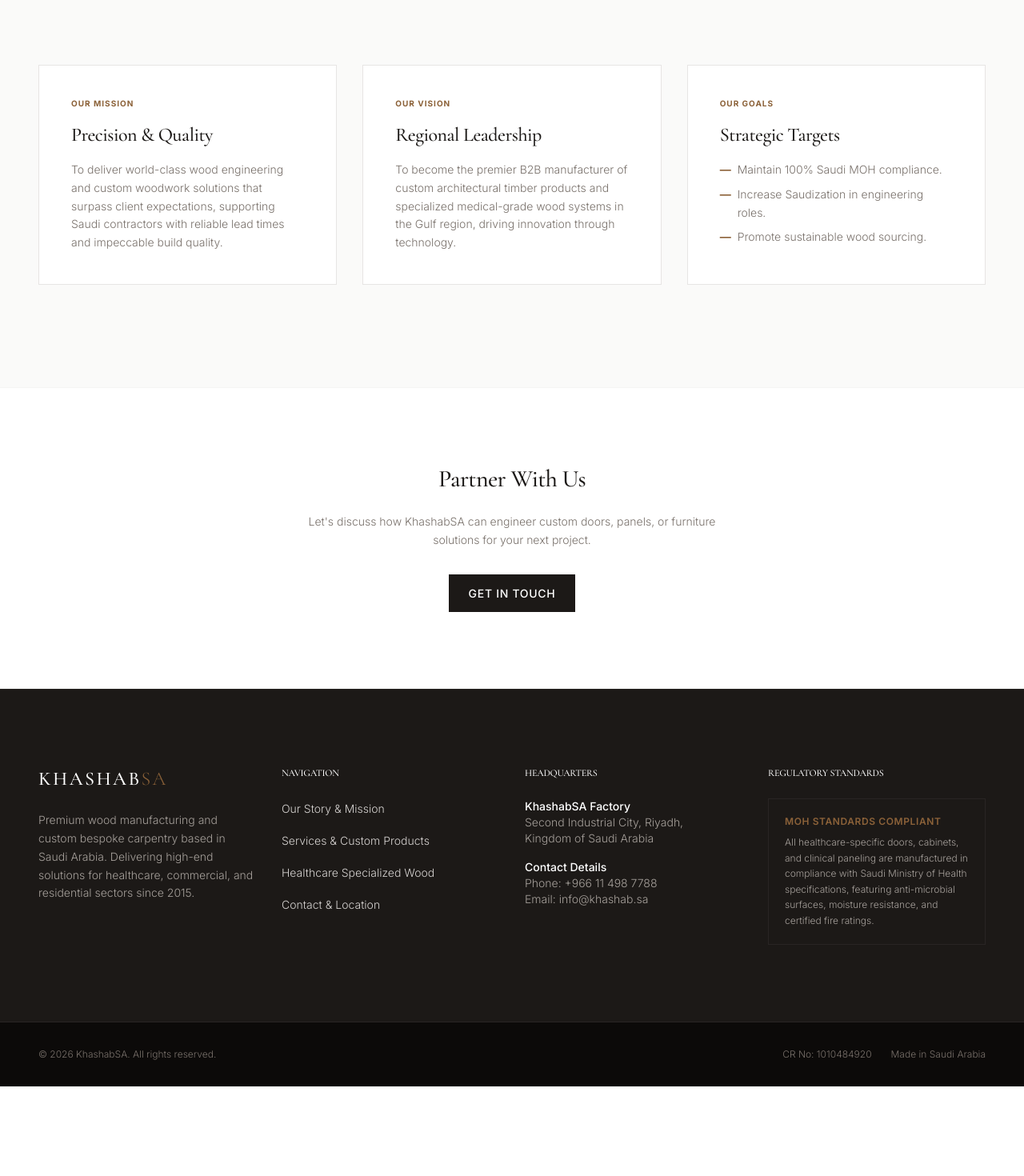
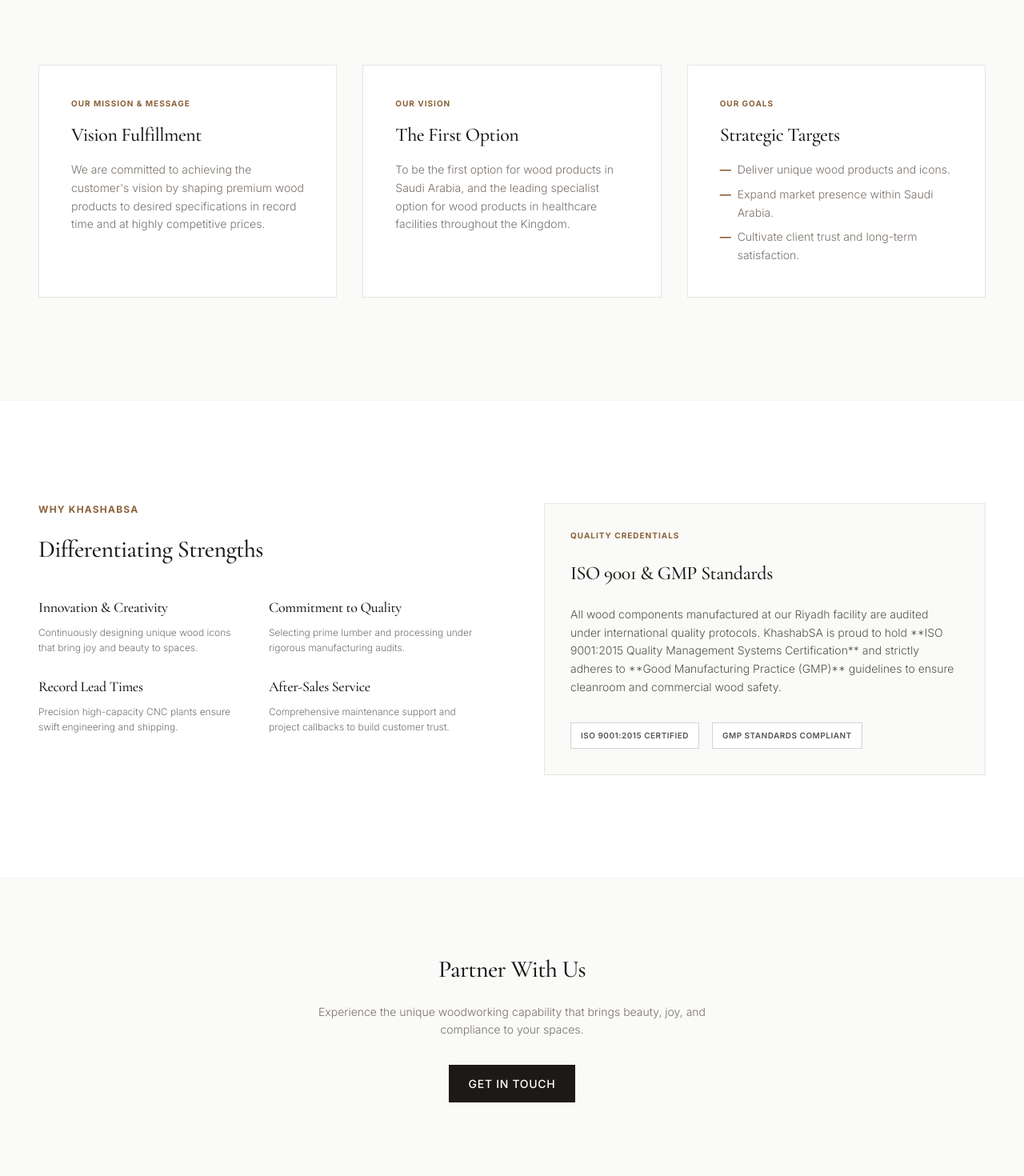
Before and after one commit to moizkhann6/khashab-website, a Next.js app: page /about in a window 1280 px wide. Shown: the part 1180-2650 px from the top of the page at 80% size. Before the commit the page ends 2538 px from the top, so only its background shows below. Built offline with nearby package versions, Linux system fonts and the light colour scheme.

Commit message:
content: update website copy to reflect official KhashabSA company credentials

```diff
--- a/src/app/about/page.tsx
+++ b/src/app/about/page.tsx
@@ -68,17 +68,16 @@
         <div className="max-w-7xl mx-auto px-6 lg:px-12">
           <div className="grid grid-cols-1 md:grid-cols-3 gap-8">
 
-            {/* Mission */}
+            {/* Message/Mission */}
             <div className="card-2d p-8 lg:p-10 bg-white">
               <span className="text-[10px] font-bold text-accent uppercase tracking-widest block mb-4">
-                Our Mission
+                Our Mission & Message
               </span>
               <h3 className="text-xl lg:text-2xl font-serif text-primary mb-4">
-                Precision & Quality
+                Vision Fulfillment
               </h3>
               <p className="text-stone-500 font-light text-sm leading-relaxed">
-                To deliver world-class wood engineering and custom woodwork solutions that surpass client
-                expectations, supporting Saudi contractors with reliable lead times and impeccable build quality.
+                We are committed to achieving the customer's vision by shaping premium wood products to desired specifications in record time and at highly competitive prices.
               </p>
             </div>
 
@@ -88,10 +87,10 @@
                 Our Vision
               </span>
               <h3 className="text-xl lg:text-2xl font-serif text-primary mb-4">
-                Regional Leadership
+                The First Option
               </h3>
-              <p className="text-stone-500 font-light text-sm leading-relaxed">
-                To become the premier B2B manufacturer of custom architectural timber products and specialized medical-grade wood systems in the Gulf region, driving innovation through technology.
+              <p className="text-stone-500 font-light text-sm leading-relaxed mb-4">
+                To be the first option for wood products in Saudi Arabia, and the leading specialist option for wood products in healthcare facilities throughout the Kingdom.
               </p>
             </div>
 
@@ -106,15 +105,15 @@
               <ul className="text-stone-500 font-light text-sm leading-relaxed space-y-2">
                 <li className="flex items-start">
                   <span className="text-accent mr-2 font-bold">&#8212;</span>
-                  Maintain 100% Saudi MOH compliance.
+                  Deliver unique wood products and icons.
                 </li>
                 <li className="flex items-start">
                   <span className="text-accent mr-2 font-bold">&#8212;</span>
-                  Increase Saudization in engineering roles.
+                  Expand market presence within Saudi Arabia.
                 </li>
                 <li className="flex items-start">
                   <span className="text-accent mr-2 font-bold">&#8212;</span>
-                  Promote sustainable wood sourcing.
+                  Cultivate client trust and long-term satisfaction.
                 </li>
               </ul>
             </div>
@@ -123,14 +122,81 @@
         </div>
       </section>
 
+      {/* Why Us & Certifications */}
+      <section className="py-24 lg:py-32 bg-white">
+        <div className="max-w-7xl mx-auto px-6 lg:px-12">
+          <div className="grid grid-cols-1 lg:grid-cols-12 gap-12 lg:gap-20 items-start">
+
+            {/* Why Us */}
+            <div className="lg:col-span-6 space-y-6">
+              <span className="text-xs font-bold text-accent uppercase tracking-widest block">
+                Why KhashabSA
+              </span>
+              <h2 className="text-3xl font-serif text-primary">
+                Differentiating Strengths
+              </h2>
+              <div className="grid grid-cols-2 gap-6 pt-4">
+                <div>
+                  <h4 className="font-serif text-lg text-primary mb-2">Innovation & Creativity</h4>
+                  <p className="text-stone-500 font-light text-xs leading-relaxed">
+                    Continuously designing unique wood icons that bring joy and beauty to spaces.
+                  </p>
+                </div>
+                <div>
+                  <h4 className="font-serif text-lg text-primary mb-2">Commitment to Quality</h4>
+                  <p className="text-stone-500 font-light text-xs leading-relaxed">
+                    Selecting prime lumber and processing under rigorous manufacturing audits.
+                  </p>
+                </div>
+                <div>
+                  <h4 className="font-serif text-lg text-primary mb-2">Record Lead Times</h4>
+                  <p className="text-stone-500 font-light text-xs leading-relaxed">
+                    Precision high-capacity CNC plants ensure swift engineering and shipping.
+                  </p>
+                </div>
+                <div>
+                  <h4 className="font-serif text-lg text-primary mb-2">After-Sales Service</h4>
+                  <p className="text-stone-500 font-light text-xs leading-relaxed">
+                    Comprehensive maintenance support and project callbacks to build customer trust.
+                  </p>
+                </div>
+              </div>
+            </div>
+
+            {/* Certifications */}
+            <div className="lg:col-span-6 space-y-6 bg-stone-50 p-8 border border-stone-200">
+              <span className="text-[10px] font-bold text-accent uppercase tracking-widest block">
+                Quality Credentials
+              </span>
+              <h3 className="text-2xl font-serif text-primary">
+                ISO 9001 & GMP Standards
+              </h3>
+              <p className="text-stone-600 font-light text-sm leading-relaxed">
+                All wood components manufactured at our Riyadh facility are audited under international quality protocols.
+                KhashabSA is proud to hold **ISO 9001:2015 Quality Management Systems Certification** and strictly adheres to **Good Manufacturing Practice (GMP)** guidelines to ensure cleanroom and commercial wood safety.
+              </p>
+              <div className="flex gap-4 pt-2">
+                <span className="border border-stone-300 text-stone-600 font-semibold text-[10px] tracking-wider uppercase px-3 py-2 bg-white">
+                  ISO 9001:2015 Certified
+                </span>
+                <span className="border border-stone-300 text-stone-600 font-semibold text-[10px] tracking-wider uppercase px-3 py-2 bg-white">
+                  GMP Standards Compliant
+                </span>
+              </div>
+            </div>
+
+          </div>
+        </div>
+      </section>
+
       {/* Call to Action */}
-      <section className="bg-white py-24 text-center">
+      <section className="bg-sand-light py-24 text-center border-t border-stone-100">
         <div className="max-w-xl mx-auto px-6">
           <h2 className="text-3xl font-serif text-primary mb-6">
             Partner With Us
           </h2>
           <p className="text-stone-500 font-light text-sm leading-relaxed mb-8">
-            Let's discuss how KhashabSA can engineer custom doors, panels, or furniture solutions for your next project.
+            Experience the unique woodworking capability that brings beauty, joy, and compliance to your spaces.
           </p>
           <Link href="/contact" className="btn-primary">
             Get in touch
--- a/src/app/contact/page.tsx
+++ b/src/app/contact/page.tsx
@@ -77,11 +77,11 @@
                 <div className="space-y-3 text-sm font-light text-stone-600">
                   <p>
                     <span className="block text-xs font-semibold text-stone-400 uppercase">Phone</span>
-                    <a href="tel:+966114987788" className="hover:text-accent transition-colors">+966 11 498 7788</a>
+                    <a href="tel:+966560603222" className="hover:text-accent transition-colors">+966 56 060 3222</a>
                   </p>
                   <p>
                     <span className="block text-xs font-semibold text-stone-400 uppercase">Email</span>
-                    <a href="mailto:info@khashab.sa" className="hover:text-accent transition-colors">info@khashab.sa</a>
+                    <a href="mailto:info@khashab.net" className="hover:text-accent transition-colors">info@khashab.net</a>
                   </p>
                 </div>
               </div>
--- a/src/app/healthcare/page.tsx
+++ b/src/app/healthcare/page.tsx
@@ -151,14 +151,13 @@
       <section className="bg-white py-24">
         <div className="max-w-3xl mx-auto px-6 text-center">
           <span className="bg-accent/10 text-accent font-semibold text-[10px] px-3 py-1.5 uppercase tracking-widest mb-6 inline-block">
-            MOH / Civil Defense Approved
+            MOH / ISO 9001 / GMP Compliant
           </span>
           <h2 className="text-3xl font-serif text-primary mb-6">
             Tendering & Engineering Submittals
           </h2>
           <p className="text-stone-500 font-light text-sm leading-relaxed mb-8 max-w-xl mx-auto">
-            We provide full engineering submittal packages including independent laboratory test fire ratings,
-            acoustic test results, and antimicrobial certificates to support your project's approval process.
+            Our wood products are engineered in compliance with Saudi Ministry of Health standards: moisture and bacteria resistant, fire resistant, and easy to sterilize and clean. All fabrication follows **ISO 9001:2015** quality protocols and **GMP** guidelines to guarantee clinical safety.
           </p>
           <Link href="/contact" className="btn-primary">
             Request Spec Submittal Pack
--- a/src/components/Footer.tsx
+++ b/src/components/Footer.tsx
@@ -15,8 +15,8 @@
               Khashab<span className="text-accent font-light">SA</span>
             </span>
             <p className="mt-6 text-sm text-stone-400 leading-relaxed font-light">
-              Premium wood manufacturing and custom bespoke carpentry based in Saudi Arabia.
-              Delivering high-end solutions for healthcare, commercial, and residential sectors since 2015.
+              We design and manufacture unique, high-end wood icons that bring beauty and joy to spaces.
+              Serving corporate, residential, and clinical healthcare sectors in Saudi Arabia since 2015.
             </p>
           </div>
 
@@ -61,8 +61,8 @@
               </li>
               <li>
                 <span className="block text-white font-medium">Contact Details</span>
-                Phone: +966 11 498 7788<br />
-                Email: info@khashab.sa
+                Phone: +966 56 060 3222<br />
+                Email: info@khashab.net
               </li>
             </ul>
           </div>
@@ -77,9 +77,7 @@
                 MOH Standards Compliant
               </span>
               <p className="text-xs text-stone-400 font-light leading-relaxed">
-                All healthcare-specific doors, cabinets, and clinical paneling are manufactured in
-                compliance with Saudi Ministry of Health specifications, featuring anti-microbial surfaces,
-                moisture resistance, and certified fire ratings.
+                All healthcare-specific wood products match Saudi Ministry of Health standards: moisture and bacteria resistant, fire resistant, and easy to sterilize and clean.
               </p>
             </div>
           </div>
@@ -94,6 +92,7 @@
             &copy; {currentYear} KhashabSA. All rights reserved.
           </p>
           <div className="mt-4 md:mt-0 flex space-x-6">
+            <a href="https://www.khashab.net" className="hover:text-white transition-colors">www.khashab.net</a>
             <span>CR No: 1010484920</span>
             <span>Made in Saudi Arabia</span>
           </div>
--- a/src/components/QuoteForm.tsx
+++ b/src/components/QuoteForm.tsx
@@ -164,9 +164,12 @@
                 <option value="Windows">Premium Windows</option>
                 <option value="Kitchens">Bespoke Kitchens</option>
                 <option value="Wardrobes">Custom Wardrobes</option>
+                <option value="Closets">Luxury Closets</option>
+                <option value="Bedrooms">Bespoke Bedrooms</option>
                 <option value="Office Furniture">B2B Office Furniture</option>
+                <option value="Furniture">Custom Furniture</option>
                 <option value="Healthcare specialized">Healthcare Specialized Woodwork</option>
-                <option value="Bespoke custom">Other Bespoke Carpentry</option>
+                <option value="Other fitting">Other Fit-Out Service</option>
               </select>
             </div>
 
```
Also changed, not shown: src/app/services/page.tsx (+79 -20 lines).
